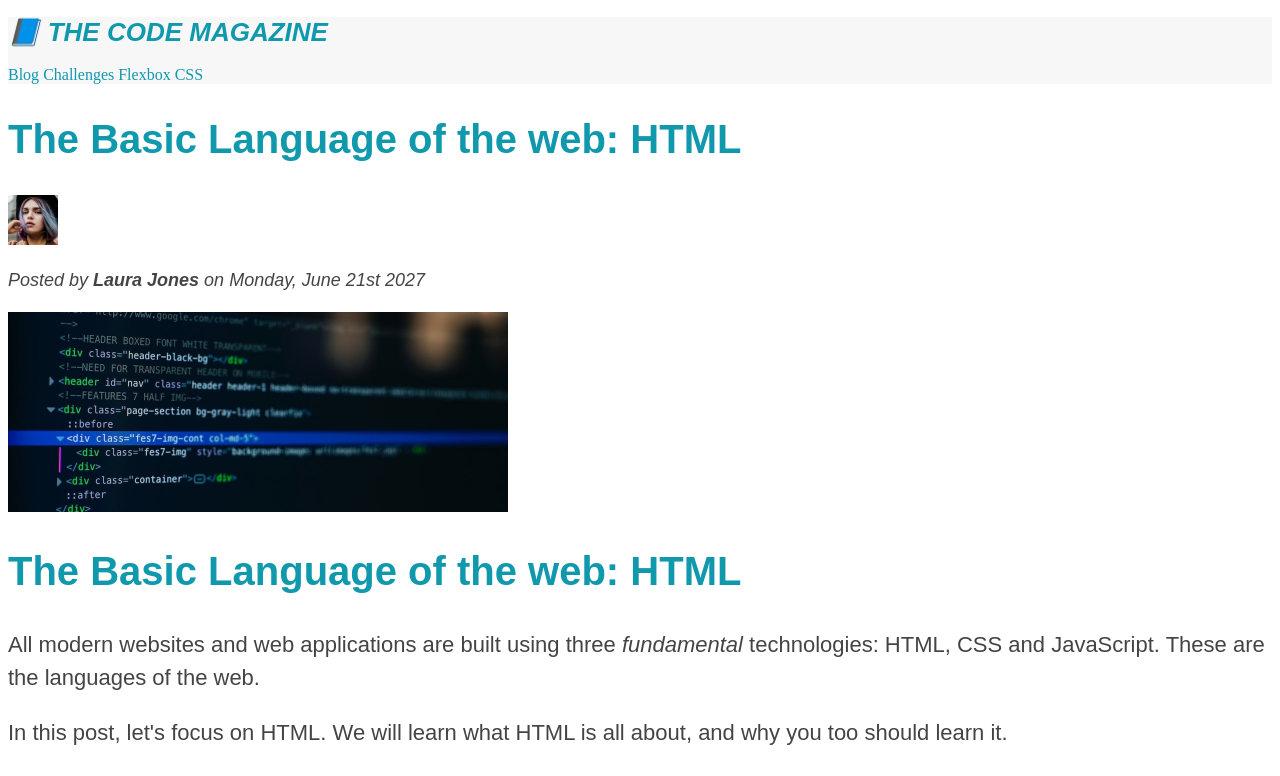
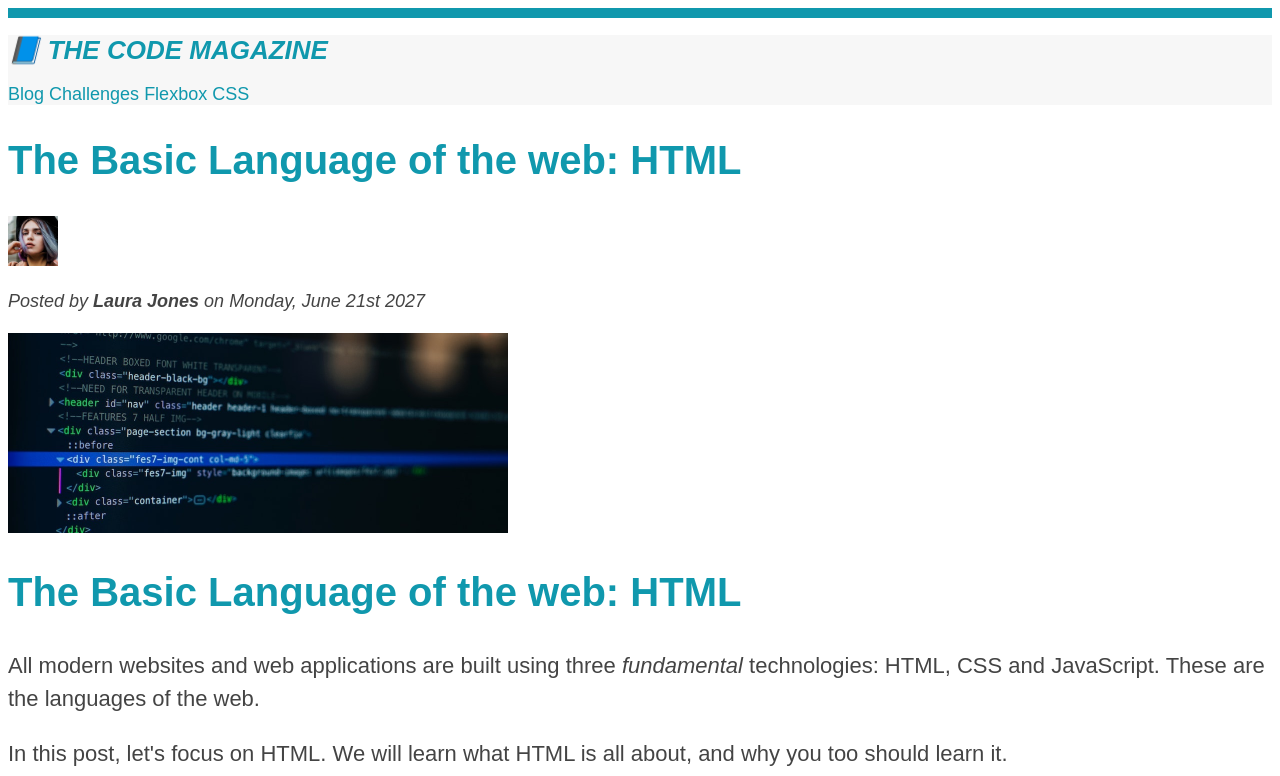
Before and after one commit to eangao/htmlcss-03-css-fundamentals, a plain HTML site: page index.html in a window 1280 px wide. Shown: the top 776 px of the page. Drawn offline with Linux system fonts and the light colour scheme.

Commit message:
CSS Theory #2: Inheritance and the Universal Selector

```diff
--- a/style.css
+++ b/style.css
@@ -1,11 +1,12 @@
-h1,
-h2,
-h3,
-h4,
-p,
-li {
+* {
+  /* border-top: 10px solid #1098ad; */
+}
+
+body {
+  color: #444;
   font-family: sans-serif;
-  color: #444;
+
+  border-top: 10px solid #1098ad;
 }
 
 h1,
@@ -145,6 +146,16 @@ a:active {
 }
 
 footer p {
-  /* color: green !important; */
+   color: green !important;
+}
+ */
+/* Resolving conflicts */
+
+/* nav a:link,
+nav p {
+  font-size: 18px;
 } */
-/* Resolving conflicts */
+
+nav {
+  font-size: 18px;
+}
```
Also changed, not shown: index.html (+1 -0 lines).
